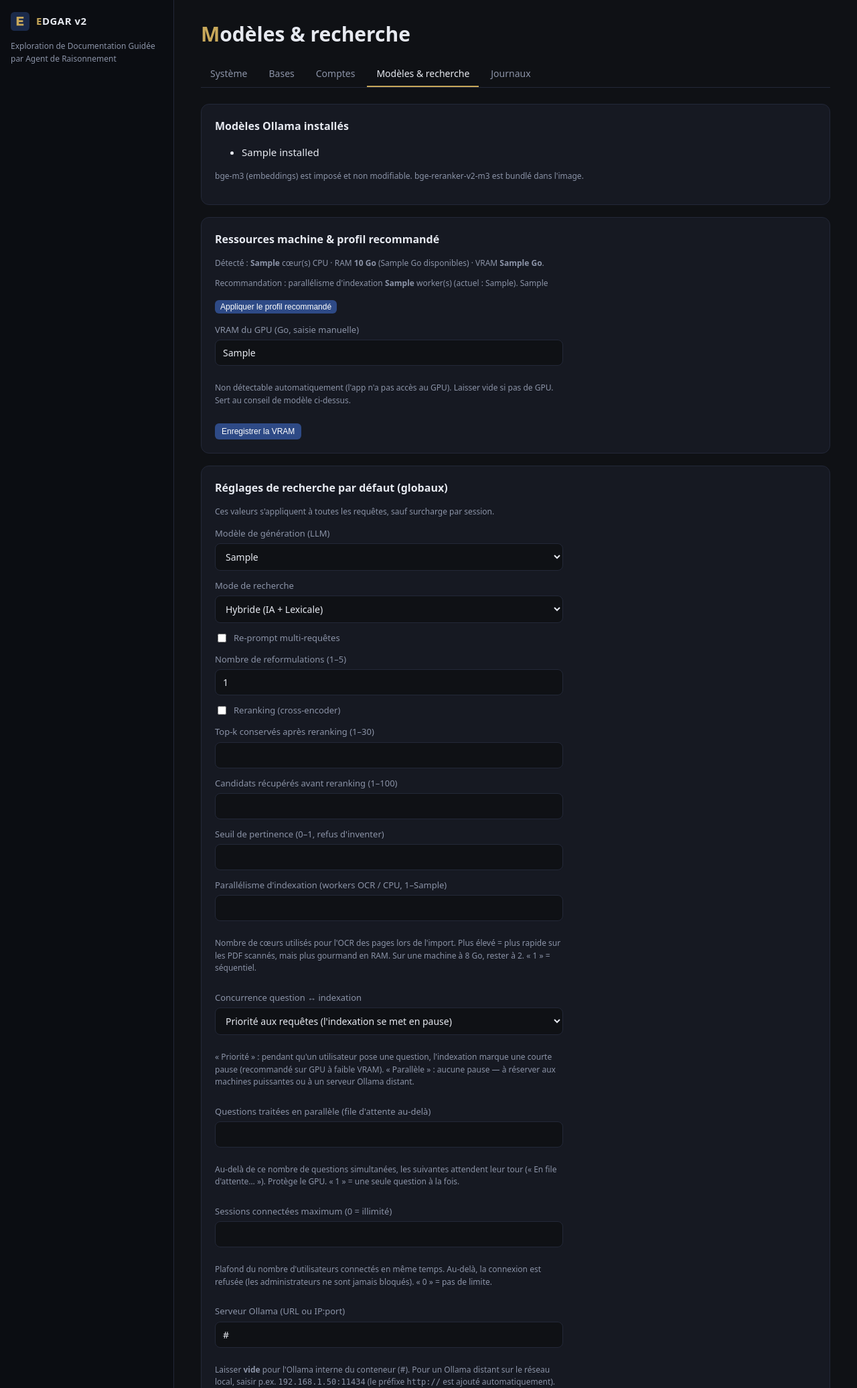
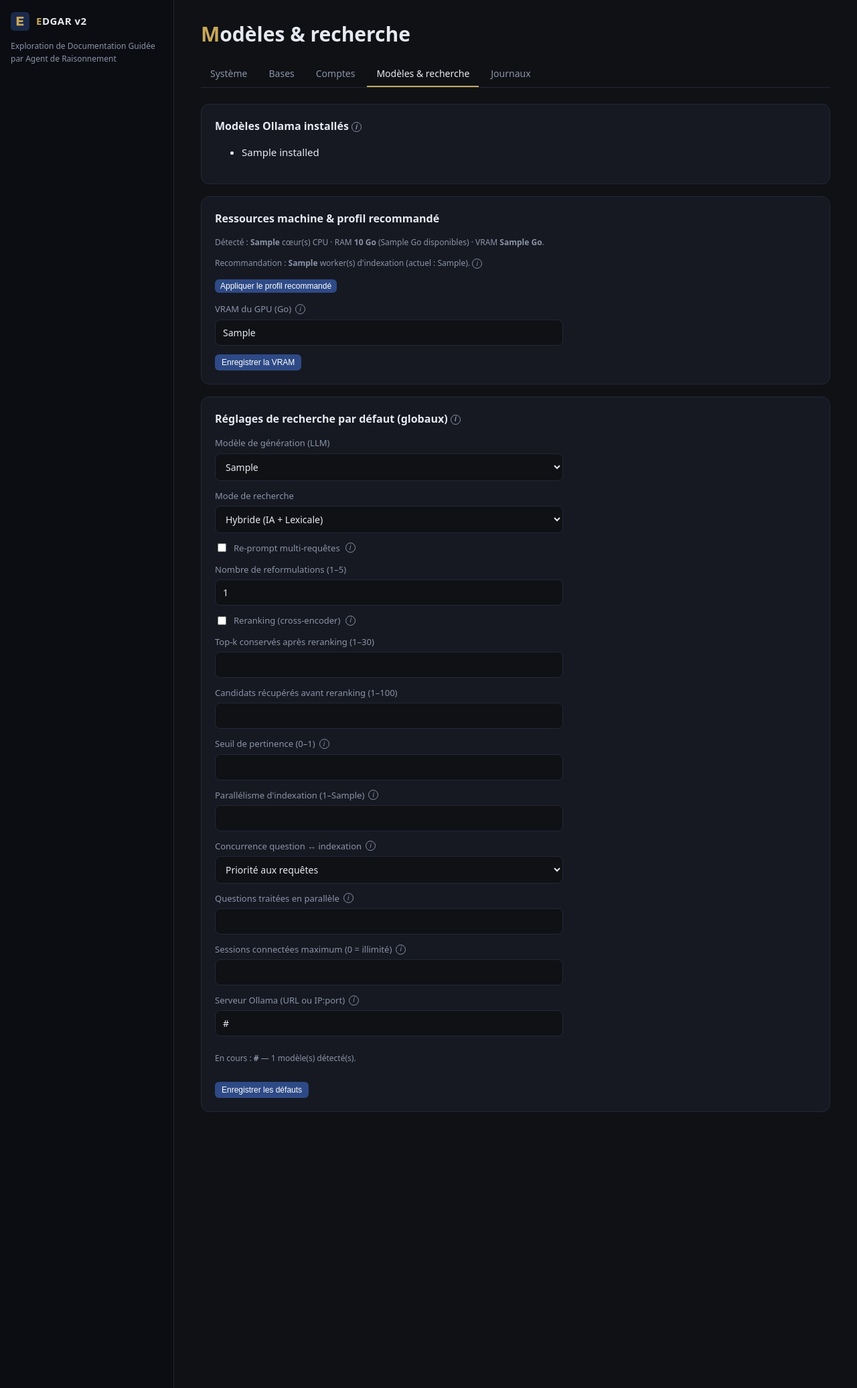
Before and after one commit to guigou683/edgar2, a FastAPI app: template app/templates/admin/models.html in a window 1280 px wide. Shown: the whole page at 67% size. Run offline with FastAPI, Linux system fonts and the light colour scheme; the template is opened without the code that fills it: most values are stand-ins (such as "Sample title", 1, 10 or a date in 2020); parts of the project's set-up code (start-up, migrations or seed data) failed here and were passed over; some libraries are stand-ins or nearby versions.

Commit message:
v1.3.12 : page Modèles & recherche allégée (annotations en info-bulles)
- Les explications/recommandations de la page Admin → Modèles & recherche sont
  déplacées dans des info-bulles (icône « i » au survol) au lieu de longs
  paragraphes : page beaucoup plus lisible.
- Seules restent visibles les informations d'état (ressources détectées,
  recommandation, serveur Ollama en cours).
- Version applicative portée à 1.3.12.

```diff
--- a/app/core/config.py
+++ b/app/core/config.py
@@ -12,7 +12,7 @@ from pathlib import Path
 class Settings:
     """Paramètres applicatifs résolus au démarrage."""
 
-    VERSION: str = "1.3.11"
+    VERSION: str = "1.3.12"
 
     # --- Services internes ---
     OLLAMA_URL: str = os.environ.get("OLLAMA_URL", "http://ollama:11434")
--- a/app/static/css/edgar.css
+++ b/app/static/css/edgar.css
@@ -279,6 +279,7 @@ a.btn-new { display: block; text-align: center; text-decoration: none; }
 .admin-card h2 { margin: 0 0 14px; font-size: 16px; }
 .admin-form { display: flex; flex-direction: column; gap: 12px; max-width: 520px; }
 .admin-form label { display: flex; flex-direction: column; gap: 5px; font-size: 13px; color: var(--text-muted); }
+.admin-form .lbl { display: flex; align-items: center; gap: 6px; }
 .admin-form input, .admin-form select, .admin-form textarea {
   background: var(--bg); color: var(--text); border: 1px solid var(--border);
   border-radius: 8px; padding: 9px 11px; font-size: 14px; font-family: inherit;
--- a/app/templates/admin/models.html
+++ b/app/templates/admin/models.html
@@ -6,39 +6,37 @@
   {{ ui.admin_nav('models') }}
 
   <div class="admin-card">
-    <h2>Modèles Ollama installés</h2>
+    <h2>Modèles Ollama installés
+      {{ ui.info("bge-m3 (embeddings) est imposé et non modifiable. bge-reranker-v2-m3 est bundlé dans l'image. Les modèles sont pré-téléchargés hors-ligne dans le volume Ollama.") }}</h2>
     {% if installed %}
     <ul>{% for m in installed %}<li>{{ m }}</li>{% endfor %}</ul>
     {% else %}
-    <p class="help">Aucun modèle détecté (Ollama indisponible ou volume vide). Les modèles
-       sont pré-téléchargés hors-ligne dans le volume Ollama.</p>
+    <p class="help">Aucun modèle détecté (Ollama indisponible ou volume vide).</p>
     {% endif %}
-    <p class="help">bge-m3 (embeddings) est imposé et non modifiable. bge-reranker-v2-m3 est bundlé dans l'image.</p>
   </div>
 
   <div class="admin-card">
     <h2>Ressources machine &amp; profil recommandé</h2>
     <p class="help">Détecté : <b>{{ res.cpu_cores }}</b> cœur(s) CPU · RAM <b>{{ res.ram_total_gb }} Go</b>
       ({{ res.ram_available_gb }} Go disponibles){% if res.vram_gb %} · VRAM <b>{{ res.vram_gb }} Go</b>{% endif %}.</p>
-    <p class="help">Recommandation : parallélisme d'indexation <b>{{ rec.index_workers }}</b> worker(s)
-      (actuel : {{ index_workers }}). {{ rec.model_advice }}</p>
+    <p class="help">Recommandation : <b>{{ rec.index_workers }}</b> worker(s) d'indexation (actuel : {{ index_workers }}).
+      {{ ui.info(rec.model_advice) }}</p>
     <form class="inline-form" method="post" action="/admin/resources/apply">
       <input type="hidden" name="csrf_token" value="{{ csrf_token }}">
       <button class="btn-mini" type="submit">Appliquer le profil recommandé</button>
     </form>
     <form class="admin-form" method="post" action="/admin/resources/vram" style="margin-top:14px;">
       <input type="hidden" name="csrf_token" value="{{ csrf_token }}">
-      <label>VRAM du GPU (Go, saisie manuelle)
+      <label><span class="lbl">VRAM du GPU (Go)
+        {{ ui.info("Non détectable automatiquement (l'app n'a pas accès au GPU). Laisser vide si pas de GPU. Sert au conseil de modèle ci-dessus.") }}</span>
         <input type="text" name="gpu_vram" value="{{ gpu_vram }}" placeholder="ex. 6" autocomplete="off"></label>
-      <p class="help">Non détectable automatiquement (l'app n'a pas accès au GPU). Laisser vide si pas de GPU.
-        Sert au conseil de modèle ci-dessus.</p>
       <div><button class="btn-mini" type="submit">Enregistrer la VRAM</button></div>
     </form>
   </div>
 
   <div class="admin-card">
-    <h2>Réglages de recherche par défaut (globaux)</h2>
-    <p class="help">Ces valeurs s'appliquent à toutes les requêtes, sauf surcharge par session.</p>
+    <h2>Réglages de recherche par défaut (globaux)
+      {{ ui.info("Ces valeurs s'appliquent à toutes les requêtes, sauf surcharge par session.") }}</h2>
     <form class="admin-form" method="post" action="/admin/models/save">
       <input type="hidden" name="csrf_token" value="{{ csrf_token }}">
       <label>Modèle de génération (LLM)
@@ -56,50 +54,43 @@
           <option value="bm25"   {% if cmode == 'bm25'   %}selected{% endif %}>Lexicale (mots-clés)</option>
         </select>
       </label>
-      <label class="inline"><input type="checkbox" name="use_reprompt" {% if defaults.get('use_reprompt', true) %}checked{% endif %}> Re-prompt multi-requêtes</label>
+      <label class="inline"><input type="checkbox" name="use_reprompt" {% if defaults.get('use_reprompt', true) %}checked{% endif %}> Re-prompt multi-requêtes
+        {{ ui.info("Reformule la question en plusieurs variantes avant de chercher : améliore le rappel, mais rallonge la recherche (un appel au LLM).") }}</label>
       <label>Nombre de reformulations (1–5)
         <input type="number" name="n_reformulations" min="1" max="5" value="{{ defaults.get('n_reformulations', 3) }}"></label>
-      <label class="inline"><input type="checkbox" name="use_rerank" {% if defaults.get('use_rerank', true) %}checked{% endif %}> Reranking (cross-encoder)</label>
+      <label class="inline"><input type="checkbox" name="use_rerank" {% if defaults.get('use_rerank', true) %}checked{% endif %}> Reranking (cross-encoder)
+        {{ ui.info("Ré-ordonne finement les passages avec un modèle dédié (CPU). Améliore la pertinence, mais ajoute quelques secondes.") }}</label>
       <label>Top-k conservés après reranking (1–30)
         <input type="number" name="top_k" min="1" max="30" value="{{ defaults.get('top_k', 8) }}"></label>
       <label>Candidats récupérés avant reranking (1–100)
         <input type="number" name="k_candidates" min="1" max="100" value="{{ defaults.get('k_candidates', 20) }}"></label>
-      <label>Seuil de pertinence (0–1, refus d'inventer)
+      <label><span class="lbl">Seuil de pertinence (0–1)
+        {{ ui.info("En dessous de ce score, un passage est écarté. Plus haut = plus strict (refuse plus souvent de répondre). Plus bas = plus permissif.") }}</span>
         <input type="number" name="threshold" min="0" max="1" step="0.05" value="{{ defaults.get('threshold', 0.3) }}"></label>
 
-      <label>Parallélisme d'indexation (workers OCR / CPU, 1–{{ index_workers_max }})
+      <label><span class="lbl">Parallélisme d'indexation (1–{{ index_workers_max }})
+        {{ ui.info("Nombre de cœurs utilisés pour l'OCR des pages lors de l'import. Plus élevé = plus rapide sur les PDF scannés, mais plus gourmand en RAM. Sur une machine à 8 Go, rester à 2. « 1 » = séquentiel.") }}</span>
         <input type="number" name="index_workers" min="1" max="{{ index_workers_max }}" value="{{ index_workers }}"></label>
-      <p class="help">Nombre de cœurs utilisés pour l'OCR des pages lors de l'import.
-         Plus élevé = plus rapide sur les PDF scannés, mais plus gourmand en RAM.
-         Sur une machine à 8 Go, rester à 2. « 1 » = séquentiel.</p>
 
-      <label>Concurrence question ↔ indexation
+      <label><span class="lbl">Concurrence question ↔ indexation
+        {{ ui.info("« Priorité » : pendant qu'un utilisateur pose une question, l'indexation marque une courte pause (recommandé sur GPU à faible VRAM). « Parallèle » : aucune pause — à réserver aux machines puissantes ou à un serveur Ollama distant.") }}</span>
         <select name="concurrency_policy">
-          <option value="priority" {% if concurrency_policy == 'priority' %}selected{% endif %}>Priorité aux requêtes (l'indexation se met en pause)</option>
-          <option value="parallel" {% if concurrency_policy == 'parallel' %}selected{% endif %}>Parallèle (les deux en même temps)</option>
+          <option value="priority" {% if concurrency_policy == 'priority' %}selected{% endif %}>Priorité aux requêtes</option>
+          <option value="parallel" {% if concurrency_policy == 'parallel' %}selected{% endif %}>Parallèle</option>
         </select></label>
-      <p class="help">« Priorité » : pendant qu'un utilisateur pose une question, l'indexation marque
-         une courte pause (recommandé sur GPU à faible VRAM). « Parallèle » : aucune pause — à réserver
-         aux machines puissantes ou à un serveur Ollama distant.</p>
 
-      <label>Questions traitées en parallèle (file d'attente au-delà)
+      <label><span class="lbl">Questions traitées en parallèle
+        {{ ui.info("Au-delà de ce nombre de questions simultanées, les suivantes attendent leur tour (« En file d'attente… »). Protège le GPU. « 1 » = une seule question à la fois.") }}</span>
         <input type="number" name="max_queries" min="1" max="64" value="{{ max_queries }}"></label>
-      <p class="help">Au-delà de ce nombre de questions simultanées, les suivantes attendent leur tour
-         (« En file d'attente… »). Protège le GPU. « 1 » = une seule question à la fois.</p>
 
-      <label>Sessions connectées maximum (0 = illimité)
+      <label><span class="lbl">Sessions connectées maximum (0 = illimité)
+        {{ ui.info("Plafond du nombre d'utilisateurs connectés en même temps. Au-delà, la connexion est refusée (les administrateurs ne sont jamais bloqués). « 0 » = pas de limite.") }}</span>
         <input type="number" name="max_sessions" min="0" max="10000" value="{{ max_sessions }}"></label>
-      <p class="help">Plafond du nombre d'utilisateurs connectés en même temps. Au-delà, la connexion
-         est refusée (les administrateurs ne sont jamais bloqués). « 0 » = pas de limite.</p>
 
-      <label>Serveur Ollama (URL ou IP:port)
-        <input type="text" name="ollama_url" value="{{ ollama_url }}"
-               placeholder="{{ ollama_url_default }}" autocomplete="off"></label>
-      <p class="help">Laisser <b>vide</b> pour l'Ollama interne du conteneur ({{ ollama_url_default }}).
-         Pour un Ollama distant sur le réseau local, saisir p.ex. <code>192.168.1.50:11434</code>
-         (le préfixe <code>http://</code> est ajouté automatiquement). Effectif immédiatement.
-         <br>En cours : <b>{{ ollama_url_effective }}</b> — {{ installed | length }} modèle(s) détecté(s).
-         Le serveur distant doit contenir les mêmes modèles (bge-m3 pour les embeddings, le LLM de génération).</p>
+      <label><span class="lbl">Serveur Ollama (URL ou IP:port)
+        {{ ui.info("Laisser vide pour l'Ollama interne du conteneur. Pour un Ollama distant du réseau local, saisir par ex. 192.168.1.50:11434 (le préfixe http:// est ajouté). Effectif immédiatement. Le serveur distant doit contenir les mêmes modèles (bge-m3 + le LLM de génération).") }}</span>
+        <input type="text" name="ollama_url" value="{{ ollama_url }}" placeholder="{{ ollama_url_default }}" autocomplete="off"></label>
+      <p class="help">En cours : <b>{{ ollama_url_effective }}</b> — {{ installed | length }} modèle(s) détecté(s).</p>
 
       <div><button class="btn-mini" type="submit">Enregistrer les défauts</button></div>
     </form>
```
